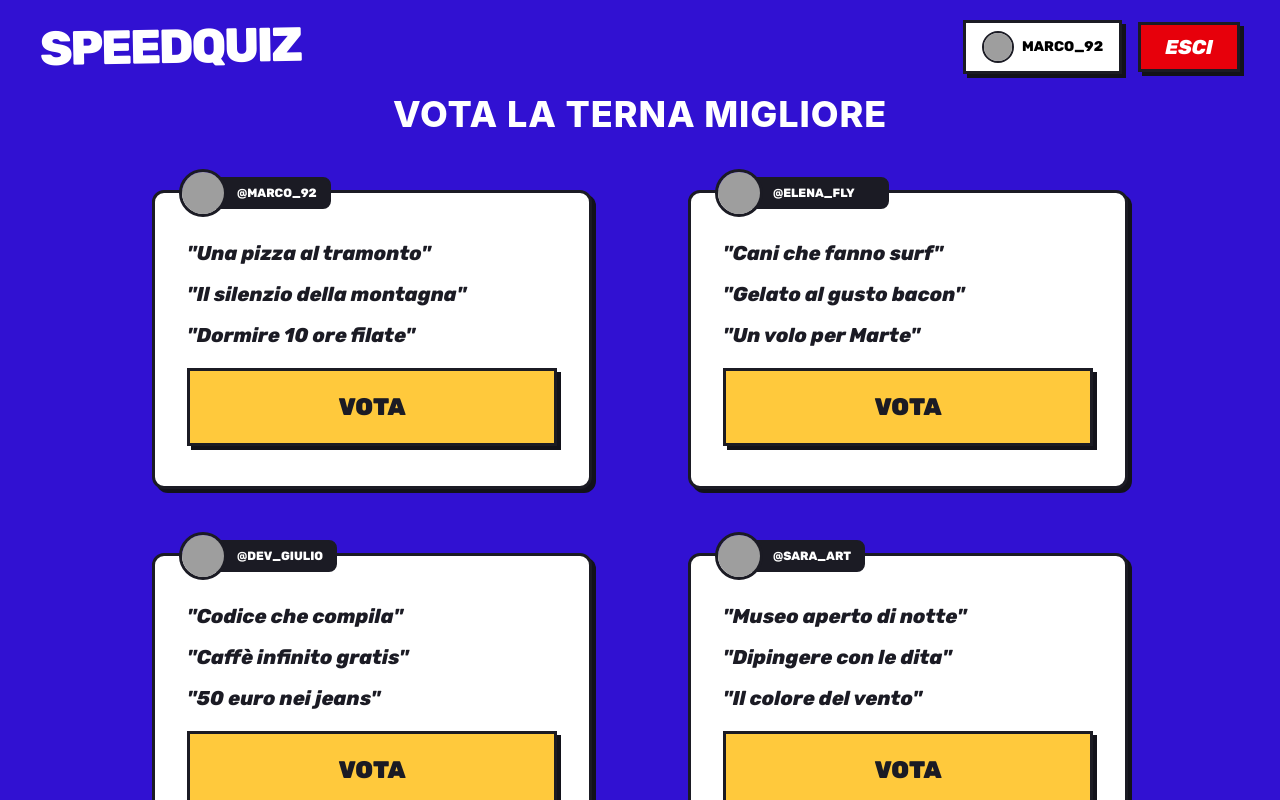
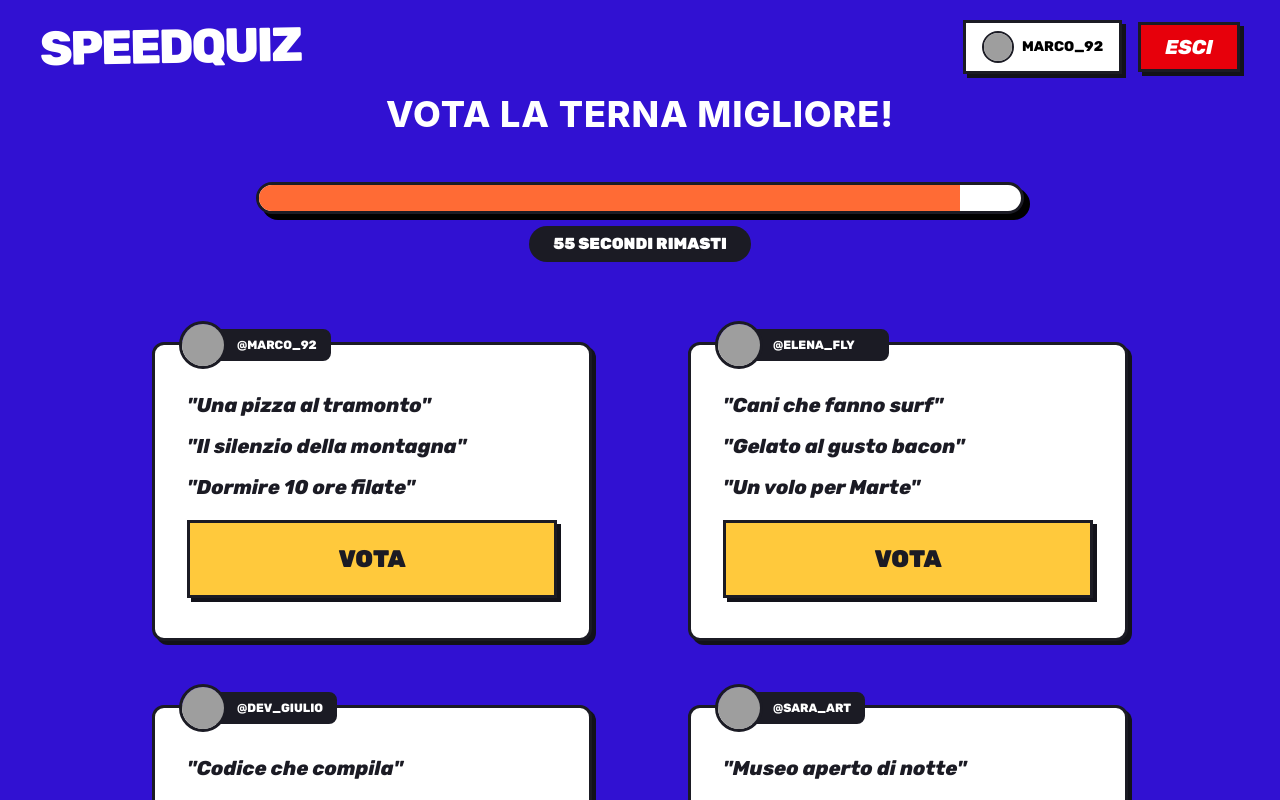
Before and after one commit to Jonnycp/SpeedQuiz, a React (Vite) app in the folder frontend/: page /vote in a window 1280 px wide. Shown: the top 800 px of the page. Built offline with nearby package versions, Linux system fonts and the light colour scheme; grey boxes are pictures that could not be loaded; some icons are missing.

Commit message:
aggiunto componente time slider in vote

```diff
--- a/frontend/src/pages/Vote.jsx
+++ b/frontend/src/pages/Vote.jsx
@@ -4,6 +4,7 @@ import Gamer from "../components/Gamer";
 import { Icon } from "@iconify/react";
 import ConfirmButton from "../components/ConfirmButton";
 import VoteCard from "../components/VoteCard";
+import TimeSlider from "../components/TimeSlider";
 
 const Vote = () => {
   const [selectedVote, setSelectedVote] = useState(null);
@@ -45,8 +46,11 @@ const Vote = () => {
         <GamePhase username={ternaData[0]?.username} />
       <div className="flex flex-col items-center justify-center gap-4">
         <h1 className="text-4xl uppercase font-extrabold tracking-wide text-white text-center">
-          Vota la terna migliore
+          Vota la terna migliore!
         </h1>
+      </div>
+      <div className="flex justify-center mt-6">
+        <TimeSlider tempoIniziale={60} />
       </div>
 
       <div className="grid grid-cols-1 md:grid-cols-2 gap-x-8 mt-6 flex-1 md:px-30">
```
